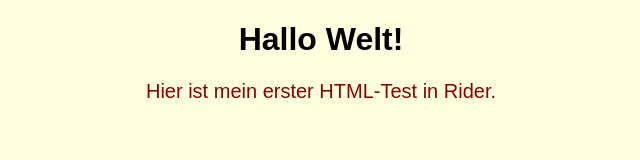
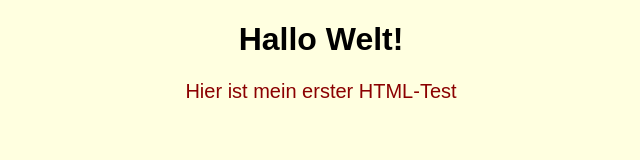
Before and after one commit to Syntaxn/MyWebsite, a plain HTML site: page index.html in a window 1280 px wide. Shown: the whole page, without its empty margins (319-959 px from the left). Drawn offline with Linux system fonts and the light colour scheme.

Commit message:
Update index.html

```diff
--- a/index.html
+++ b/index.html
@@ -7,6 +7,6 @@
 </head>
 <body>
   <h1>Hallo Welt!</h1>
-  <p class="text">Hier ist mein erster HTML-Test in Rider.</p>
+  <p class="text">Hier ist mein erster HTML-Test </p>
 </body>
 </html>
```
